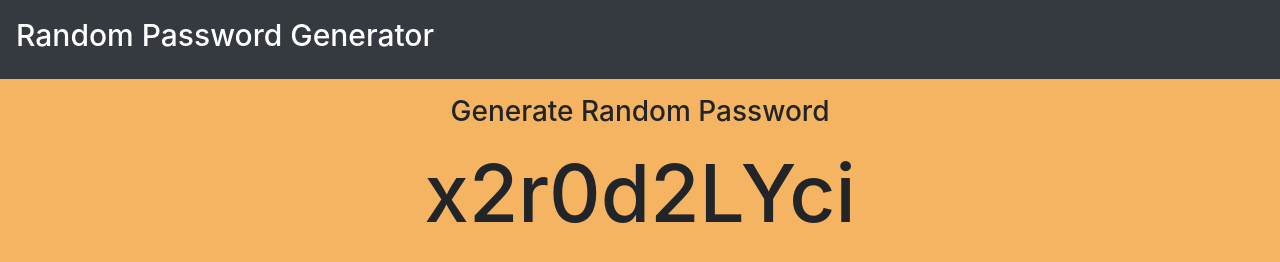
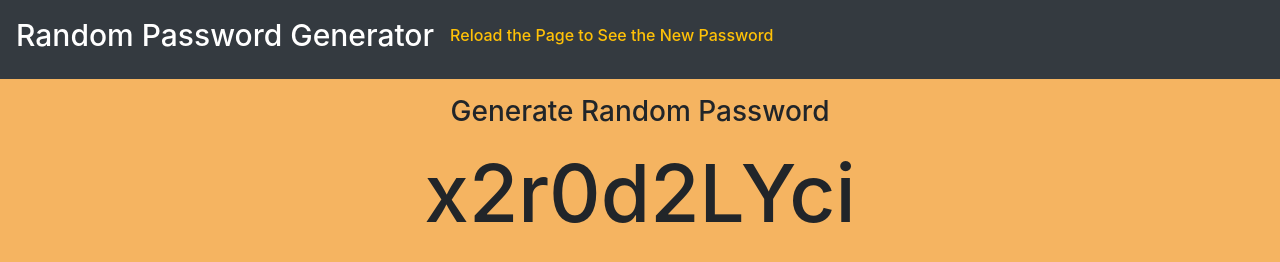
Before and after one commit to HyderYash/Random-Password-Generator, a plain HTML site: page index.html in a window 1280 px wide. Drawn offline with nearby package versions, Linux system fonts and the light colour scheme.

Commit message:
Added new Index.html

```diff
--- a/index.html
+++ b/index.html
@@ -48,6 +48,9 @@
       <h1 class="navbar-brand" style="font-size: 30px">
         Random Password Generator
       </h1>
+      <h6 class="text-right text-warning">
+        Reload the Page to See the New Password
+      </h6>
     </nav>
 
     <div class="container">
```
